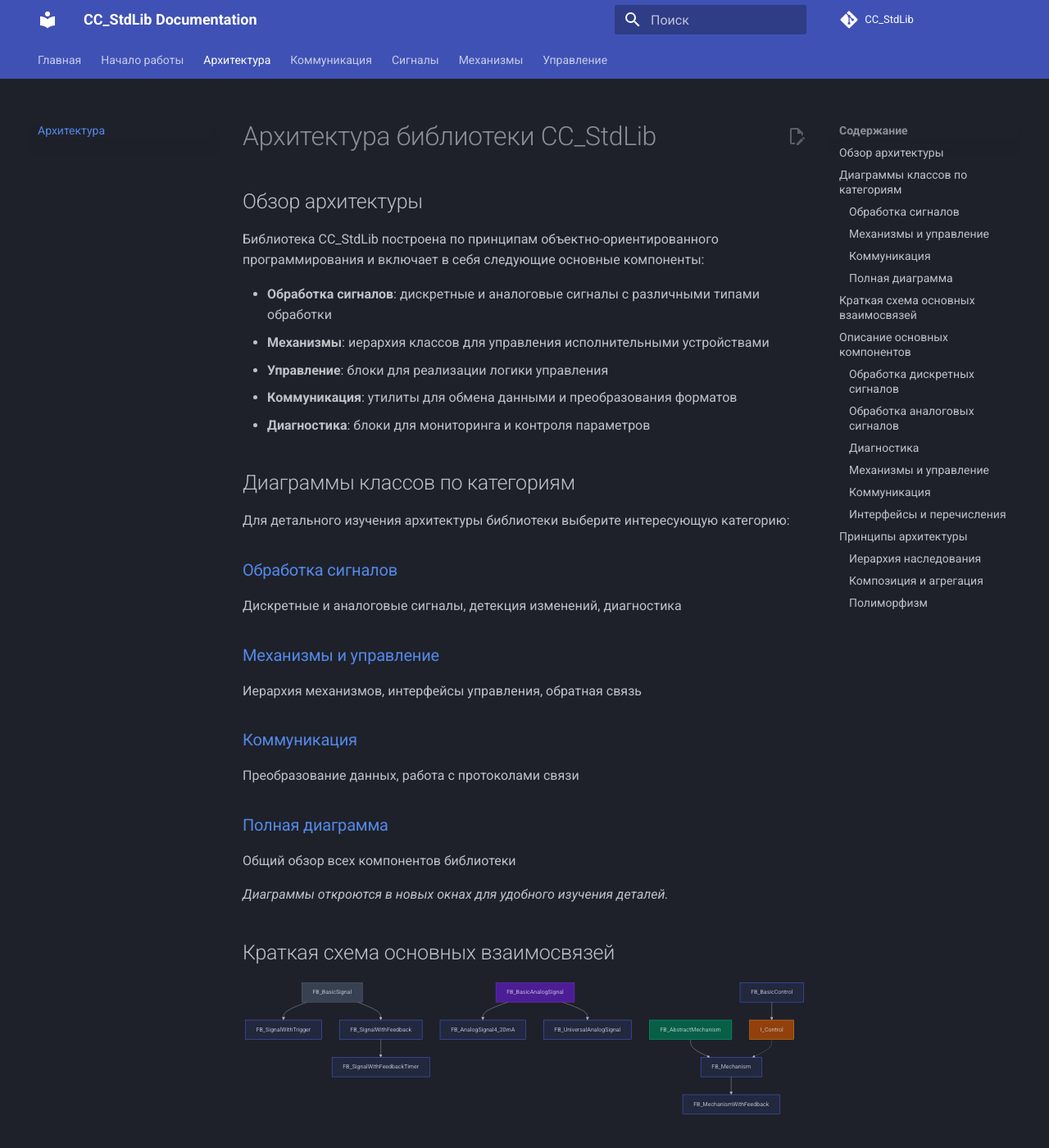
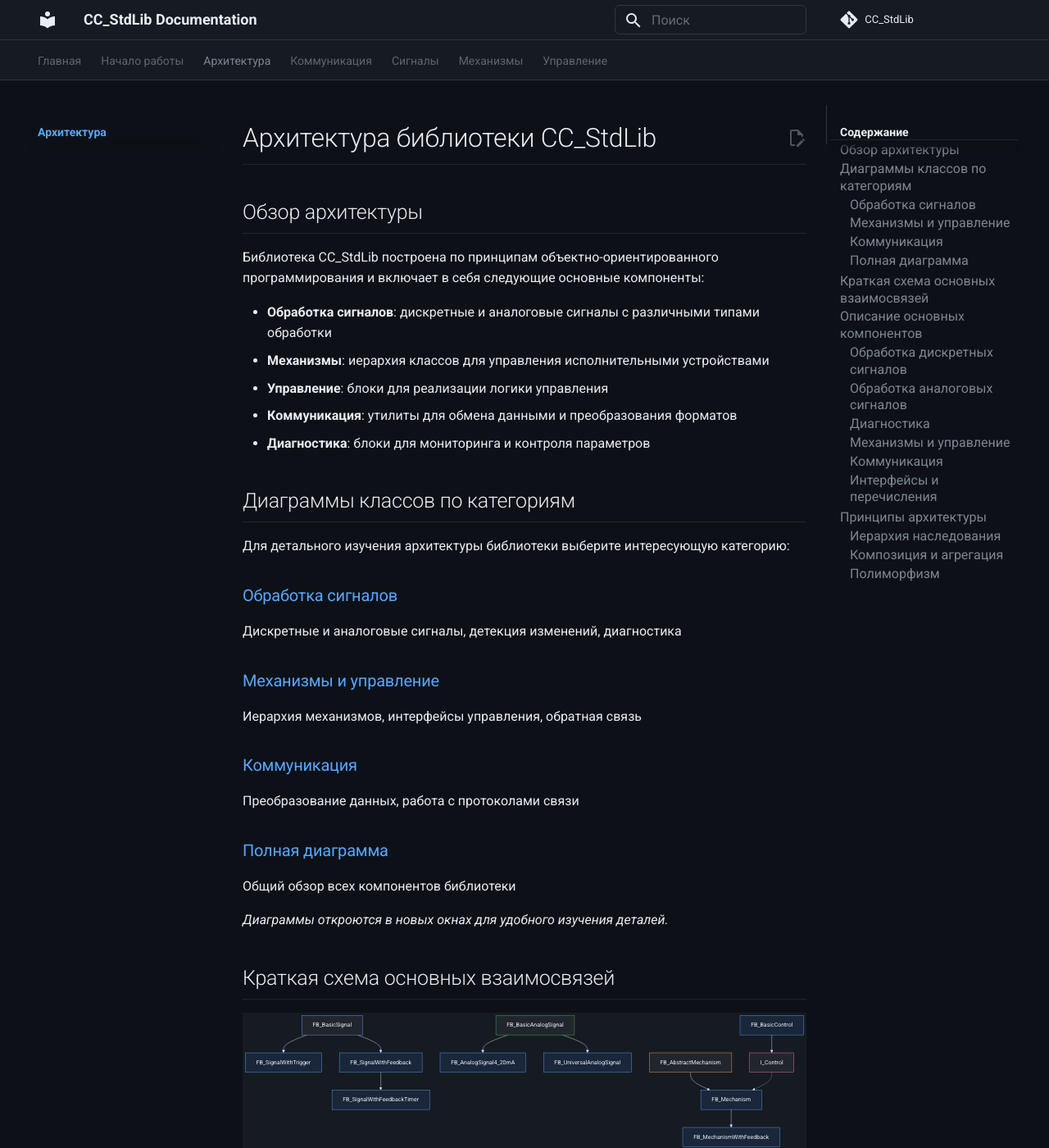
Before and after one commit to strwthvn/CC_StdLib_MkDocs, an MkDocs documentation site: the page built from docs/diagram.md, in a window 1280 px wide and 1400 px high. Shown: the whole window at 82% size. Built offline with MkDocs 1.6.1 and Material for MkDocs 9.7.7, drawn with Linux system fonts in a browser that asks for light colours; comment, search, counter and statistics services are not loaded.

Commit message:
Реализация темы в стиле GitHub Dark для сайта документации
- Создан кастомный CSS файл github-dark.css с полной темой GitHub Dark
- Обновлены цветовые палитры во всех Mermaid диаграммах:
  * Фон: #0d1117 (GitHub Dark primary)
  * Элементы: #21262d (GitHub Dark secondary)
  * Текст: #e6edf3 (GitHub Dark text)
  * Акценты: #58a6ff (GitHub Blue)
- Настроена интеграция кастомных стилей в mkdocs.yml
- Улучшена цветовая схема Material Design под GitHub
- Обновлены стили контейнеров диаграмм

Сайт теперь выглядит как GitHub в тёмной теме

🤖 Generated with [Claude Code](https://claude.ai/code)

Co-Authored-By: Claude <noreply@anthropic.com>

````diff
--- a/docs/diagram.md
+++ b/docs/diagram.md
@@ -58,10 +61,10 @@ graph TD
     K[I_Control] -.-> I
     L[FB_BasicControl] --> K
 
-    style A fill:#374151,stroke:#6b7280,color:#e5e7eb
-    style E fill:#4c1d95,stroke:#7c3aed,color:#e5e7eb
-    style H fill:#065f46,stroke:#10b981,color:#e5e7eb
-    style K fill:#92400e,stroke:#f59e0b,color:#e5e7eb
+    style A fill:#21262d,stroke:#58a6ff,color:#e6edf3
+    style E fill:#21262d,stroke:#3fb950,color:#e6edf3
+    style H fill:#21262d,stroke:#ffa657,color:#e6edf3
+    style K fill:#21262d,stroke:#f778ba,color:#e6edf3
 ```
 
 ## Описание основных компонентов
--- /dev/null
+++ b/docs/stylesheets/github-dark.css
@@ -0,0 +1,366 @@
+/* GitHub Dark Theme for MkDocs Material */
+
+:root {
+  /* GitHub Dark color palette */
+  --github-dark-bg-primary: #0d1117;
+  --github-dark-bg-secondary: #161b22;
+  --github-dark-bg-tertiary: #21262d;
+  --github-dark-bg-canvas: #010409;
+  --github-dark-border-default: #30363d;
+  --github-dark-border-muted: #21262d;
+  --github-dark-text-primary: #e6edf3;
+  --github-dark-text-secondary: #7d8590;
+  --github-dark-text-tertiary: #656d76;
+  --github-dark-accent-blue: #58a6ff;
+  --github-dark-accent-green: #3fb950;
+  --github-dark-accent-orange: #ffa657;
+  --github-dark-accent-red: #f85149;
+  --github-dark-accent-purple: #bc8cff;
+  --github-dark-accent-pink: #f778ba;
+  --github-dark-code-bg: #161b22;
+  --github-dark-code-border: #30363d;
+}
+
+/* Root background */
+[data-md-color-scheme="slate"] {
+  --md-default-bg-color: var(--github-dark-bg-primary);
+  --md-default-fg-color: var(--github-dark-text-primary);
+
+  /* Primary colors */
+  --md-primary-fg-color: var(--github-dark-bg-secondary);
+  --md-primary-bg-color: var(--github-dark-text-primary);
+
+  /* Accent colors */
+  --md-accent-fg-color: var(--github-dark-accent-blue);
+  --md-accent-bg-color: var(--github-dark-accent-blue);
+
+  /* Typography */
+  --md-typeset-color: var(--github-dark-text-primary);
+  --md-typeset-a-color: var(--github-dark-accent-blue);
+
+  /* Code */
+  --md-code-bg-color: var(--github-dark-code-bg);
+  --md-code-fg-color: var(--github-dark-text-primary);
+
+  /* Footer */
+  --md-footer-bg-color: var(--github-dark-bg-secondary);
+  --md-footer-fg-color: var(--github-dark-text-secondary);
+}
+
+/* Main content area */
+.md-main {
+  background-color: var(--github-dark-bg-primary);
+}
+
+/* Header */
+.md-header {
+  background-color: var(--github-dark-bg-secondary) !important;
+  border-bottom: 1px solid var(--github-dark-border-default);
+  box-shadow: none;
+}
+
+.md-header__title {
+  color: var(--github-dark-text-primary);
+}
+
+/* Navigation */
+.md-nav {
+  background-color: var(--github-dark-bg-primary);
+}
+
+.md-nav__title {
+  background-color: var(--github-dark-bg-secondary);
+  color: var(--github-dark-text-primary);
+  border-bottom: 1px solid var(--github-dark-border-default);
+}
+
+.md-nav__item .md-nav__link {
+  color: var(--github-dark-text-secondary);
+  border-radius: 6px;
+  margin: 2px 0;
+}
+
+.md-nav__item .md-nav__link:hover {
+  background-color: var(--github-dark-bg-tertiary);
+  color: var(--github-dark-text-primary);
+}
+
+.md-nav__item .md-nav__link--active {
+  background-color: var(--github-dark-bg-tertiary);
+  color: var(--github-dark-accent-blue);
+  font-weight: 600;
+}
+
+/* Sidebar */
+.md-sidebar {
+  background-color: var(--github-dark-bg-primary);
+}
+
+.md-sidebar--secondary {
+  border-left: 1px solid var(--github-dark-border-default);
+}
+
+/* Content */
+.md-content {
+  background-color: var(--github-dark-bg-primary);
+}
+
+.md-content__inner {
+  background-color: var(--github-dark-bg-primary);
+}
+
+/* Typography */
+.md-typeset h1 {
+  color: var(--github-dark-text-primary);
+  border-bottom: 1px solid var(--github-dark-border-muted);
+  padding-bottom: 10px;
+}
+
+.md-typeset h2 {
+  color: var(--github-dark-text-primary);
+  border-bottom: 1px solid var(--github-dark-border-muted);
+  padding-bottom: 8px;
+}
+
+.md-typeset h3,
+.md-typeset h4,
+.md-typeset h5,
+.md-typeset h6 {
+  color: var(--github-dark-text-primary);
+}
+
+.md-typeset p {
+  color: var(--github-dark-text-primary);
+}
+
+.md-typeset a {
+  color: var(--github-dark-accent-blue);
+  text-decoration: none;
+}
+
+.md-typeset a:hover {
+  text-decoration: underline;
+}
+
+/* Code blocks */
+.md-typeset code {
+  background-color: var(--github-dark-code-bg);
+  color: var(--github-dark-text-primary);
+  border: 1px solid var(--github-dark-code-border);
+  border-radius: 6px;
+  padding: 2px 6px;
+}
+
+.md-typeset pre {
+  background-color: var(--github-dark-code-bg);
+  border: 1px solid var(--github-dark-code-border);
+  border-radius: 6px;
+}
+
+.md-typeset pre code {
+  background-color: transparent;
+  border: none;
+  padding: 0;
+}
+
+/* Tables */
+.md-typeset table {
+  background-color: var(--github-dark-bg-primary);
+  border: 1px solid var(--github-dark-border-default);
+  border-radius: 6px;
+}
+
+.md-typeset table th {
+  background-color: var(--github-dark-bg-secondary);
+  color: var(--github-dark-text-primary);
+  border-bottom: 1px solid var(--github-dark-border-default);
+}
+
+.md-typeset table td {
+  border-bottom: 1px solid var(--github-dark-border-muted);
+  color: var(--github-dark-text-primary);
+}
+
+.md-typeset table tr:hover {
+  background-color: var(--github-dark-bg-tertiary);
+}
+
+/* Blockquotes */
+.md-typeset blockquote {
+  background-color: var(--github-dark-bg-secondary);
+  border-left: 4px solid var(--github-dark-accent-blue);
+  color: var(--github-dark-text-primary);
+}
+
+/* Lists */
+.md-typeset ul li,
+.md-typeset ol li {
+  color: var(--github-dark-text-primary);
+}
+
+/* Horizontal rules */
+.md-typeset hr {
+  border-color: var(--github-dark-border-default);
+}
+
+/* Search */
+.md-search__form {
+  background-color: var(--github-dark-bg-secondary);
+  border: 1px solid var(--github-dark-border-default);
+  border-radius: 6px;
+}
+
+.md-search__input {
+  background-color: transparent;
+  color: var(--github-dark-text-primary);
+}
+
+.md-search__input::placeholder {
+  color: var(--github-dark-text-tertiary);
+}
+
+/* Footer */
+.md-footer {
+  background-color: var(--github-dark-bg-secondary);
+  border-top: 1px solid var(--github-dark-border-default);
+  color: var(--github-dark-text-secondary);
+}
+
+.md-footer-meta {
+  background-color: var(--github-dark-bg-tertiary);
+}
+
+/* Tabs */
+.md-tabs {
+  background-color: var(--github-dark-bg-secondary);
+  border-bottom: 1px solid var(--github-dark-border-default);
+}
+
+.md-tabs__item {
+  color: var(--github-dark-text-secondary);
+}
+
+.md-tabs__link {
+  color: var(--github-dark-text-secondary);
+}
+
+.md-tabs__link--active {
+  color: var(--github-dark-text-primary);
+  border-bottom: 2px solid var(--github-dark-accent-blue);
+}
+
+/* Buttons */
+.md-button {
+  background-color: var(--github-dark-accent-blue);
+  color: white;
+  border-radius: 6px;
+  border: none;
+}
+
+.md-button:hover {
+  background-color: #4493f8;
+}
+
+.md-button--primary {
+  background-color: var(--github-dark-accent-green);
+}
+
+.md-button--primary:hover {
+  background-color: #3fb950;
+}
+
+/* Admonitions */
+.md-typeset .admonition {
+  border: 1px solid var(--github-dark-border-default);
+  border-radius: 6px;
+  background-color: var(--github-dark-bg-secondary);
+}
+
+.md-typeset .admonition-title {
+  background-color: var(--github-dark-bg-tertiary);
+  border-bottom: 1px solid var(--github-dark-border-default);
+  color: var(--github-dark-text-primary);
+}
+
+/* Mermaid diagrams container */
+.diagram-container {
+  background: var(--github-dark-bg-secondary) !important;
+  border: 1px solid var(--github-dark-border-default) !important;
+  border-radius: 6px;
+}
+
+/* Mermaid diagram improvements */
+.mermaid {
+  background-color: var(--github-dark-bg-secondary) !important;
+}
+
+.mermaid svg {
+  background-color: transparent !important;
+}
+
+/* Content navigation (Next/Previous) */
+.md-content__button {
+  color: var(--github-dark-text-secondary);
+}
+
+.md-content__button:hover {
+  color: var(--github-dark-accent-blue);
+}
+
+/* TOC (Table of Contents) */
+.md-nav--secondary .md-nav__title {
+  background-color: transparent;
+  color: var(--github-dark-text-primary);
+  border-bottom: 1px solid var(--github-dark-border-muted);
+  font-weight: 600;
+}
+
+.md-nav--secondary .md-nav__link {
+  color: var(--github-dark-text-secondary);
+  font-size: 0.8rem;
+}
+
+.md-nav--secondary .md-nav__link--active {
+  color: var(--github-dark-accent-blue);
+  font-weight: 500;
+}
+
+/* Scroll bars */
+::-webkit-scrollbar {
+  width: 8px;
+  height: 8px;
+}
+
+::-webkit-scrollbar-track {
+  background: var(--github-dark-bg-primary);
+}
+
+::-webkit-scrollbar-thumb {
+  background: var(--github-dark-text-tertiary);
+  border-radius: 4px;
+}
+
+::-webkit-scrollbar-thumb:hover {
+  background: var(--github-dark-text-secondary);
+}
+
+/* Source code highlighting improvements */
+.highlight {
+  background-color: var(--github-dark-code-bg) !important;
+  border: 1px solid var(--github-dark-code-border);
+  border-radius: 6px;
+}
+
+.highlight .linenos {
+  background-color: var(--github-dark-bg-tertiary);
+  color: var(--github-dark-text-tertiary);
+  border-right: 1px solid var(--github-dark-border-default);
+}
+
+/* Responsive adjustments */
+@media screen and (max-width: 76.1875em) {
+  .md-nav--primary .md-nav__title {
+    background-color: var(--github-dark-bg-secondary);
+    color: var(--github-dark-text-primary);
+  }
+}
--- a/mkdocs.yml
+++ b/mkdocs.yml
@@ -12,8 +12,8 @@ theme:
   language: ru
   palette:
     scheme: slate
-    primary: indigo
-    accent: indigo
+    primary: blue grey
+    accent: blue
   features:
     - navigation.tabs
     - navigation.sections
@@ -89,3 +89,7 @@ plugins:
       lang: ru
       separator: '[\s\-,:!=\[\]()"`/]+|\.(?!\d)|&[lg]t;|(?!\b)(?=[A-Z][a-z])'
   - mermaid2
+
+# Custom CSS
+extra_css:
+  - stylesheets/github-dark.css
````
Also changed, not shown: other parts of docs/diagram.md (+11 -8 lines), docs/diagrams/communication-diagram.md (+11 -8 lines), docs/diagrams/mechanisms-diagram.md (+11 -8 lines), docs/diagrams/signals-diagram.md (+11 -8 lines), docs/full-diagram.md (+11 -8 lines).
